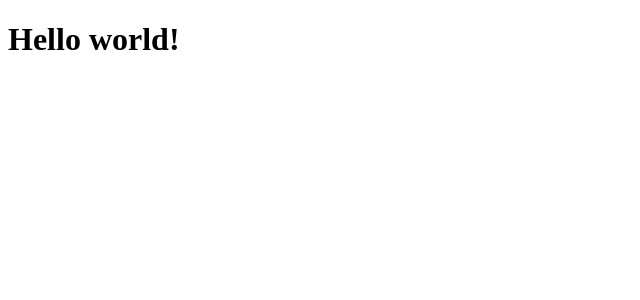
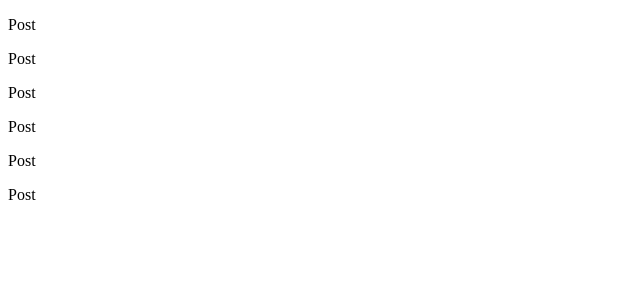
Before and after one commit to AdrianoTobias/feed, a React (Vite) app: page / in a window 1280 px wide. Shown: the top 300 px of the page, without its empty margins (0-640 px from the left). Built offline with nearby package versions, Linux system fonts and the light colour scheme.

Commit message:
Getting started with React - Components

```diff
--- a/src/App.jsx
+++ b/src/App.jsx
@@ -1,8 +1,15 @@
-function App() {
+import { Post } from './Post'
+
+export function App() {
 
   return (
-    <h1>Hello world!</h1>
+    <div>
+      <Post />
+      <Post />
+      <Post />
+      <Post />
+      <Post />
+      <Post />
+    </div>
   )
 }
-
-export default App
--- /dev/null
+++ b/src/Post.jsx
@@ -0,0 +1,3 @@
+export function Post() {
+    return <p>Post</p>
+  }
--- a/src/main.jsx
+++ b/src/main.jsx
@@ -1,6 +1,7 @@
 import React from 'react'
 import ReactDOM from 'react-dom/client'
-import App from './App.jsx'
+import { App } from './App.jsx'
+
 
 ReactDOM.createRoot(document.getElementById('root')).render(
   <React.StrictMode>
```
